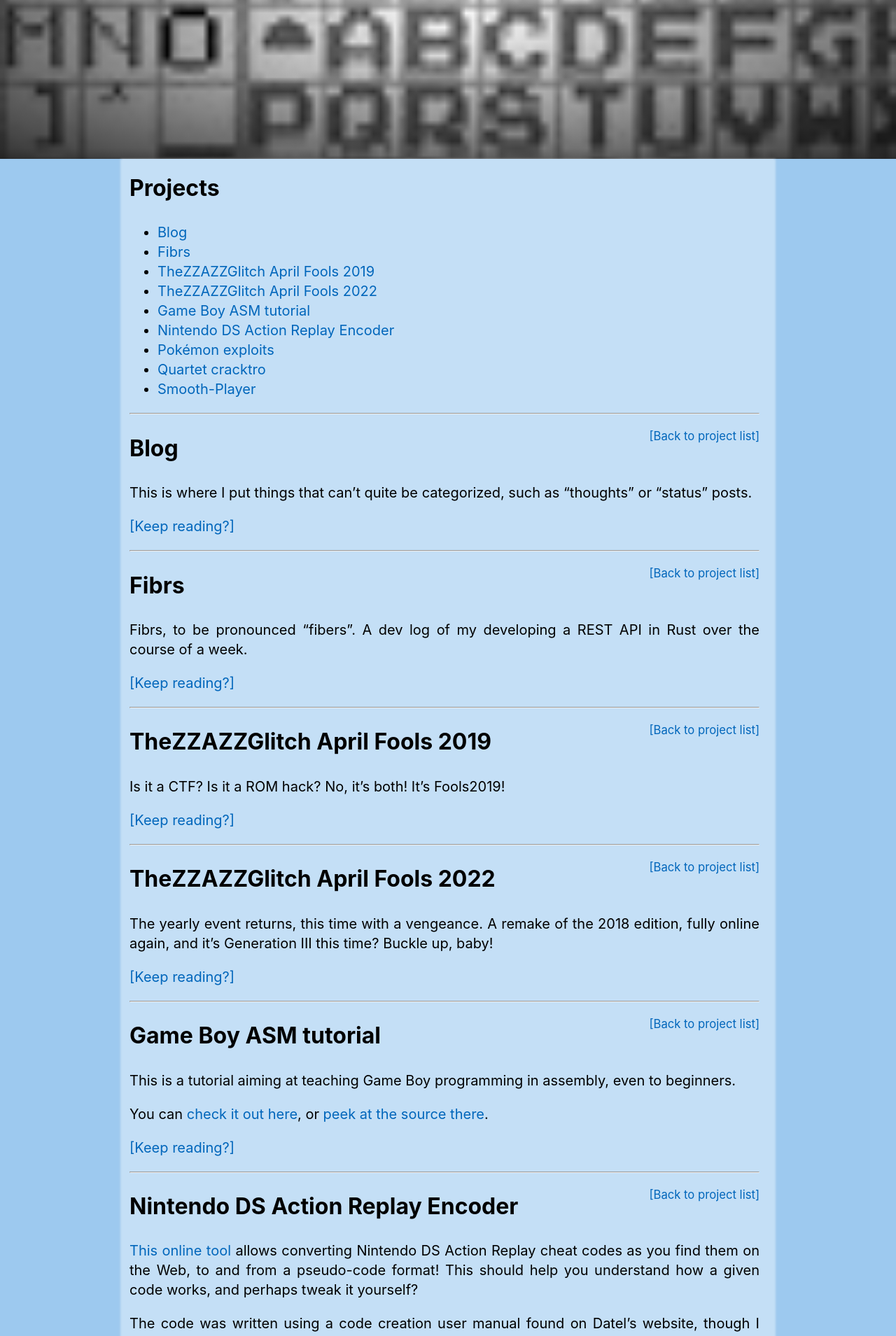
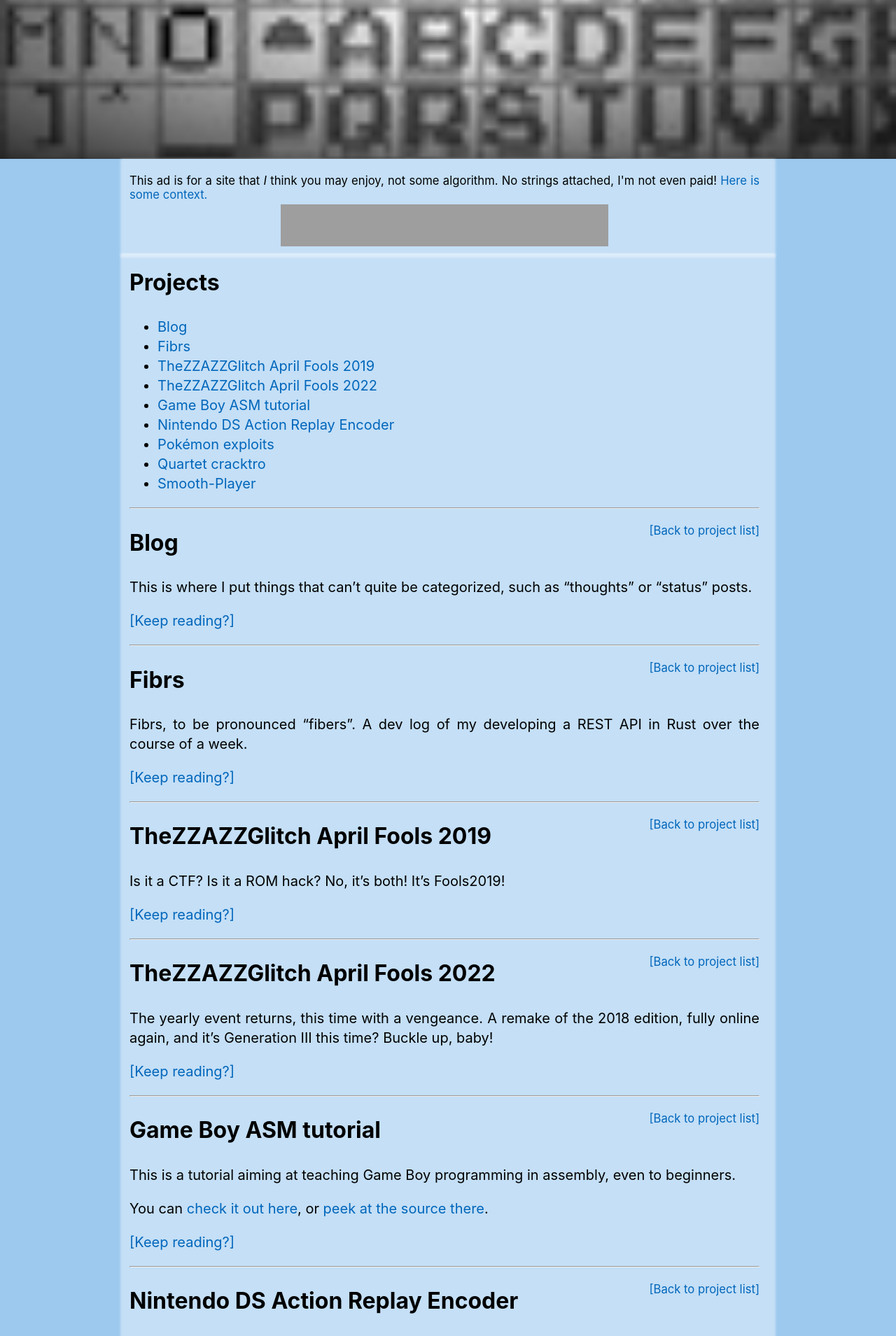
Before and after one commit to ISSOtm/issotm.github.io, a Jekyll site: the page built from _pages/index.md, in a window 1280 px wide. Shown: the part 576-2485 px from the top of the page at 70% size. Built offline with Jekyll 4.4.1, drawn with Linux system fonts in a browser that asks for light colours; some web fonts are replaced; grey boxes are pictures that could not be loaded.

Commit message:
Add ad on home page
I haven't sold my soul, I promise.

```diff
--- a/_layouts/home.html
+++ b/_layouts/home.html
@@ -16,6 +16,20 @@ layout: default
 	<div class="banner" style="background-image: radial-gradient(#0000, #000c), url('/assets/banners/aevilia.jpg');"></div>
 
 	<div class="centered">
+		<p style="margin-bottom: .25em; line-height: 1;"><small>This ad is for a site that <em>I</em> think you may enjoy, not some algorithm. No strings attached, I'm not even paid! <a href="https://mstdn.social/@ifixcoinops/109639352494996644">Here is some context.</a></small></p>
+
+		<svg viewBox="0 0 468 60" style="display: block; max-width: 468px; margin: 0 auto;">
+			<a href="https://www.improbableisland.com">
+				<style>text { text-anchor: middle; font-size: 20px; dominant-baseline: middle; }</style>
+				<text x="234" y="10">This'd be a non-animated 468x60 banner that</text>
+				<text x="234" y="30">doesn't track you. I know I use one myself, but</text>
+				<text x="234" y="50">please consider disabling your ad blocker! ^^'</text>
+				<image x="0" y="0" width="468" height="60" href="https://www.improbableisland.com/images/adverts/2022/468x60.jpg"/>
+			</a>
+		</svg>
+	</div>
+
+	<div class="centered">
 		{{ content }}
 	</div>
 </main>
```
